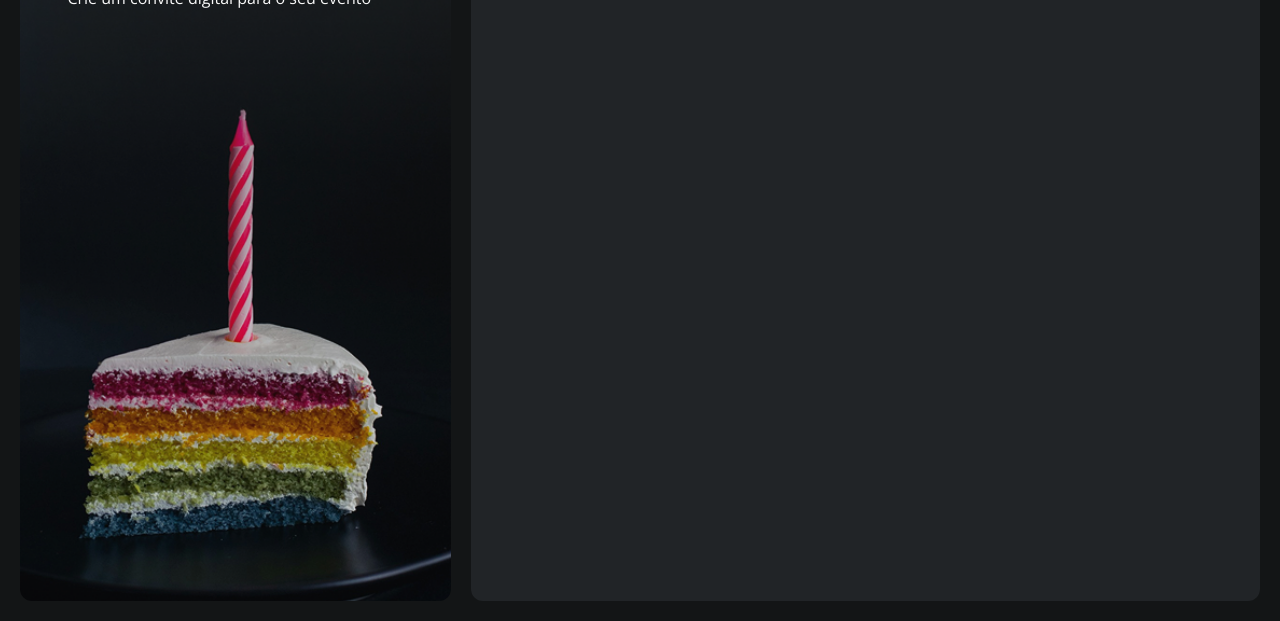
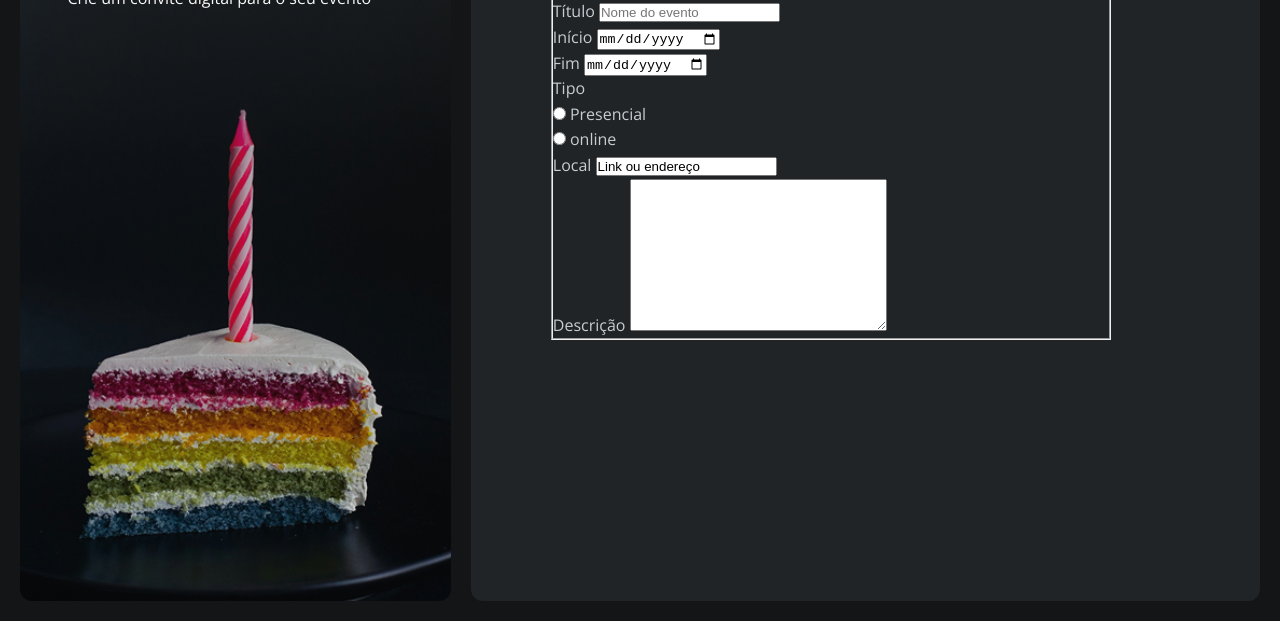
Before and after one commit to LeoTGobbi/formulario-de-convite, a plain HTML site: page index.html in a window 1280 px wide. Shown: the part 179-800 px from the top of the page. Drawn offline with nearby package versions, Linux system fonts and the light colour scheme.

Commit message:
estruturando html about event

```diff
--- a/index.html
+++ b/index.html
@@ -27,6 +27,66 @@
     <main>
       <div class="main-container">
         <h1>Crie seu convite</h1>
+
+        <form>
+          <fieldset class="event-about">
+            <img src="assets/icons/calendar.svg" alt="ícone de calendário">
+            <span>Sobre o evento</span>
+
+            <div class="input-wrapper">
+              <label for="title">Título</label>
+              <input id="title"
+                    type="text"
+                     placeholder="Nome do evento">
+
+            </div>
+            <div class="flex">
+              <div class="input-wrapper">
+                <label for="start">Início</label>
+                <input type="date" id="start" lang="pt-br">
+              </div>
+
+
+              <div class="input-wrapper">
+                <label for="end">Fim</label>
+                <input type="date" id="end" lang="pt-br">
+              </div>
+
+            </div>
+            <div class="flex">
+              <div class="input-wrapper">
+                <label for="type">Tipo</label>
+
+                <div class="radio-wrapper">
+                  <div class="radio-inner">
+                    <div class="radio-image"></div>
+                    <input type="radio" name="local-shift" value="present" id="present">
+                    <label for="present">Presencial</label>
+                  </div>
+
+                  <div class="radio-inner">
+                    <div class="radio-image"></div>
+                    <input type="radio" name="local-shift" value="online" id="online">
+                    <label for="online">online</label>
+                  </div>
+                </div>
+              </div>
+
+                <div class="input-wrapper">
+                  <label for="address">Local</label>
+                  <input type="text" id="address" name="address" value="Link ou endereço">
+                </div>
+
+            </div>
+            <div class="textarea-wrapper">
+              <label for="description">Descrição</label>
+              <textarea name="description" id="description" cols="30" rows="10"
+              placeholder="Escreva sobre os detalhes do evento">
+              </textarea>
+            </div>
+
+          </fieldset>
+        </form>
       </div>
     </main>
 
```
Also changed, not shown: assets/icons/calendar.svg (added).
